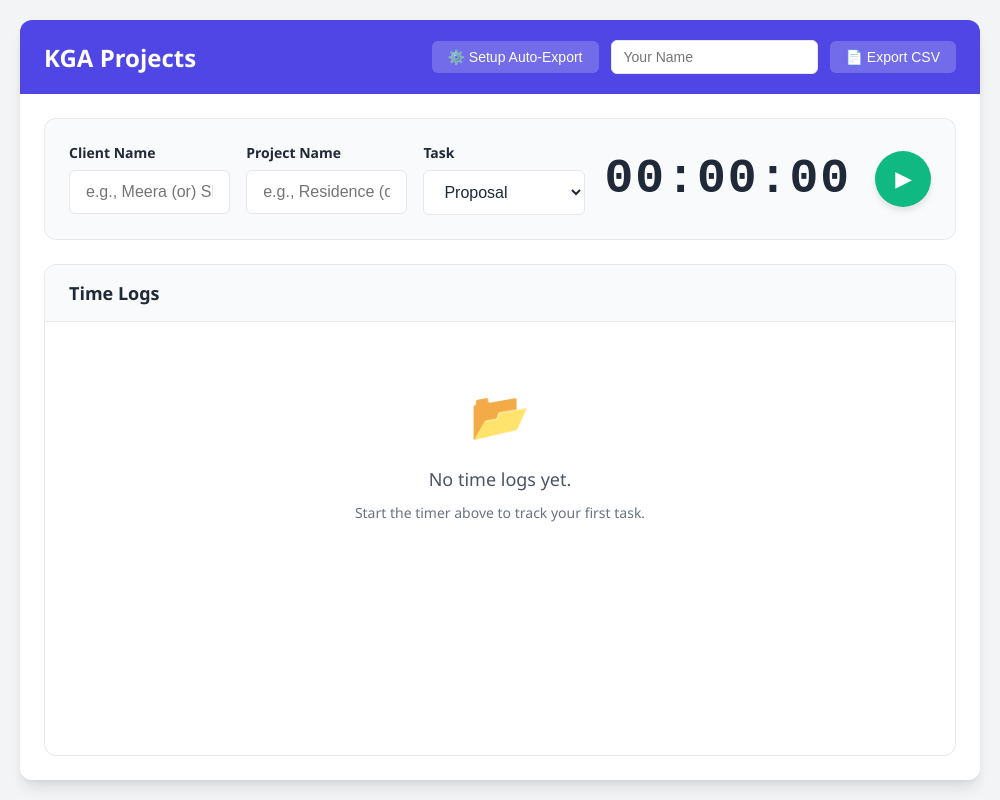
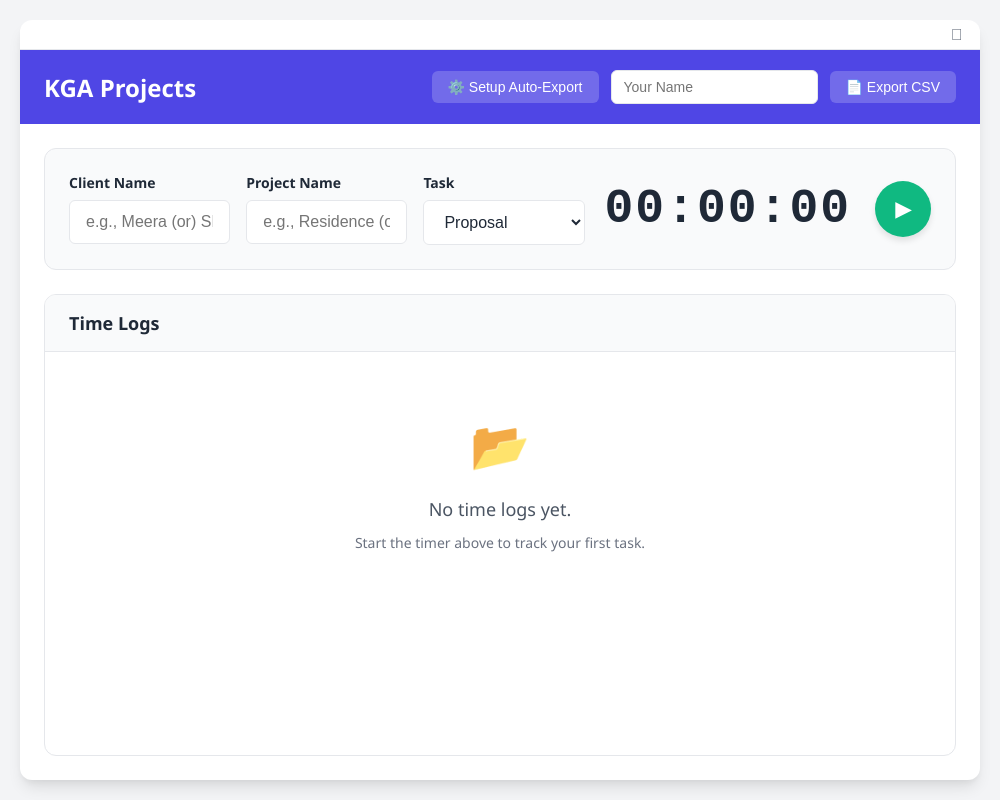
Before and after one commit to keshavanarayan/Offline-Time-Tracker, an Electron app: page index.html in a window 1000 px wide. Drawn offline with Linux system fonts and the light colour scheme; no server answers.

Commit message:
feat: Implement a custom title bar with close/minimize controls for a frameless window, adjusting fullscreen and mini-mode behaviors.

```diff
--- a/index.html
+++ b/index.html
@@ -39,7 +39,7 @@
     }
 
     .app-container {
-      max-width: 1300px;
+      /*max-width: 1300px;*/
       width: 100%;
       background-color: var(--card-bg);
       border-radius: 12px;
@@ -47,7 +47,56 @@
       display: flex;
       flex-direction: column;
       overflow: hidden;
-      height: calc(100vh - 40px);
+      height: 95vh;
+      /* Fill entire window since there is no native frame */
+    }
+
+    /* Custom Title Bar */
+    .title-bar {
+      height: 32px;
+      background-color: var(--primary);
+      display: flex;
+      justify-content: space-between;
+      align-items: center;
+      padding-left: 12px;
+      -webkit-app-region: drag;
+      /* Makes it draggable */
+      user-select: none;
+      color: white;
+      font-size: 0.8rem;
+    }
+
+    .title-bar-title {
+      font-weight: 500;
+    }
+
+    .title-bar-controls {
+      display: flex;
+      height: 100%;
+      -webkit-app-region: no-drag;
+      /* Buttons shouldn't drag */
+    }
+
+    .control-btn {
+      width: 46px;
+      height: 100%;
+      border: none;
+      background: transparent;
+      color: white;
+      font-size: 1rem;
+      cursor: pointer;
+      display: flex;
+      justify-content: center;
+      align-items: center;
+      transition: background-color 0.2s;
+    }
+
+    .control-btn:hover {
+      background-color: rgba(255, 255, 255, 0.2);
+    }
+
+    .control-btn.close:hover {
+      background-color: var(--danger);
     }
 
     .header {
@@ -241,6 +290,7 @@
       background-color: var(--card-bg);
     }
 
+    body.mini-mode .title-bar,
     body.mini-mode .header,
     body.mini-mode .logs-section,
     body.mini-mode .inputs-row {
@@ -251,6 +301,8 @@
       padding: 0;
       justify-content: center;
       align-items: center;
+      -webkit-app-region: drag;
+      /* Allow dragging the whole mini window */
     }
 
     body.mini-mode .timer-section {
@@ -278,10 +330,17 @@
     .btn-restore {
       display: none;
       background-color: var(--primary);
+      -webkit-app-region: no-drag;
+      /* Ensure button remains clickable */
     }
 
     body.mini-mode .btn-restore {
       display: flex;
+    }
+
+    .btn-timer {
+      -webkit-app-region: no-drag;
+      /* Ensure timer controls are clickable */
     }
 
     .btn-restore:hover {
@@ -452,11 +511,85 @@
       padding: 10px 24px;
       font-size: 1.25rem;
     }
+
+    /* Custom Title Bar */
+    .title-bar {
+      -webkit-app-region: drag;
+      /* Make the entire title bar draggable */
+      display: flex;
+      justify-content: space-between;
+      align-items: center;
+      padding: 0 8px;
+      height: 30px;
+      /* Standard height for Windows title bars */
+      background-color: var(--header-bg);
+      /* Or a specific title bar color */
+      color: var(--text-main);
+      border-bottom: 1px solid var(--border-color);
+    }
+
+    .title-bar-title {
+      font-size: 0.875rem;
+      font-weight: 500;
+      -webkit-app-region: no-drag;
+      /* Allow text selection */
+    }
+
+    .title-bar-controls {
+      display: flex;
+      -webkit-app-region: no-drag;
+      /* Make buttons clickable */
+    }
+
+    .control-btn {
+      background: none;
+      border: none;
+      color: var(--text-muted);
+      font-size: 1rem;
+      width: 30px;
+      height: 30px;
+      display: flex;
+      justify-content: center;
+      align-items: center;
+      cursor: pointer;
+      transition: background-color 0.1s, color 0.1s;
+    }
+
+    .control-btn:hover {
+      background-color: var(--primary-hover);
+      /* Or a specific hover color */
+      color: var(--text-main);
+    }
+
+    .control-btn.close:hover {
+      background-color: #e81123;
+      /* Red for close button */
+      color: white;
+    }
+
+    body.mini-mode .title-bar {
+      display: none;
+      /* Hide title bar in mini-mode */
+    }
   </style>
 </head>
 
 <body>
   <div class="app-container">
+    <!-- Custom Title Bar -->
+    <div class="title-bar" id="titleBar">
+      <div class="title-bar-title"> </div>
+      <div class="title-bar-controls">
+        <button class="control-btn close" onclick="closeApp()" title="Close">&#xE8BB;</button>
+      </div>
+    </div>
+    <style>
+      /* Temporary inline font for Windows-style icons */
+      .control-btn {
+        font-family: "Segoe MDL2 Assets", sans-serif;
+      }
+    </style>
+
     <!-- Header -->
     <div class="header">
       <h1>KGA Projects</h1>
@@ -769,6 +902,19 @@
         document.getElementById('customModal').classList.add('hidden');
         callback(true);
       };
+    }
+
+    // --- Window Controls ---
+    function minimizeApp() {
+      if (ipcRenderer) {
+        ipcRenderer.send('minimize-window');
+      }
+    }
+
+    function closeApp() {
+      if (ipcRenderer) {
+        ipcRenderer.send('close-window');
+      }
     }
 
     // --- User Logic ---
--- a/preload.js
+++ b/preload.js
@@ -9,7 +9,7 @@ contextBridge.exposeInMainWorld('electronAPI', {
         }
     },
     send: (channel, data) => {
-        const validChannels = ['save-csv-auto', 'restore-window', 'quit-app', 'allow-mini-mode', 'allow-minimize'];
+        const validChannels = ['save-csv-auto', 'restore-window', 'quit-app', 'allow-mini-mode', 'allow-minimize', 'close-window', 'minimize-window'];
         if (validChannels.includes(channel)) {
             ipcRenderer.send(channel, data);
         }
```
Also changed, not shown: main.js (+34 -5 lines).
